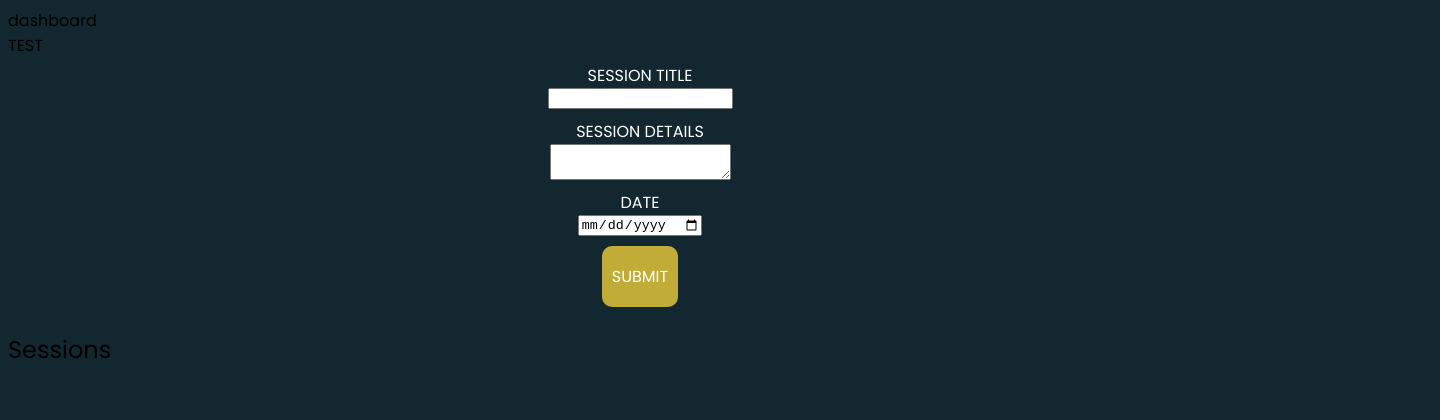
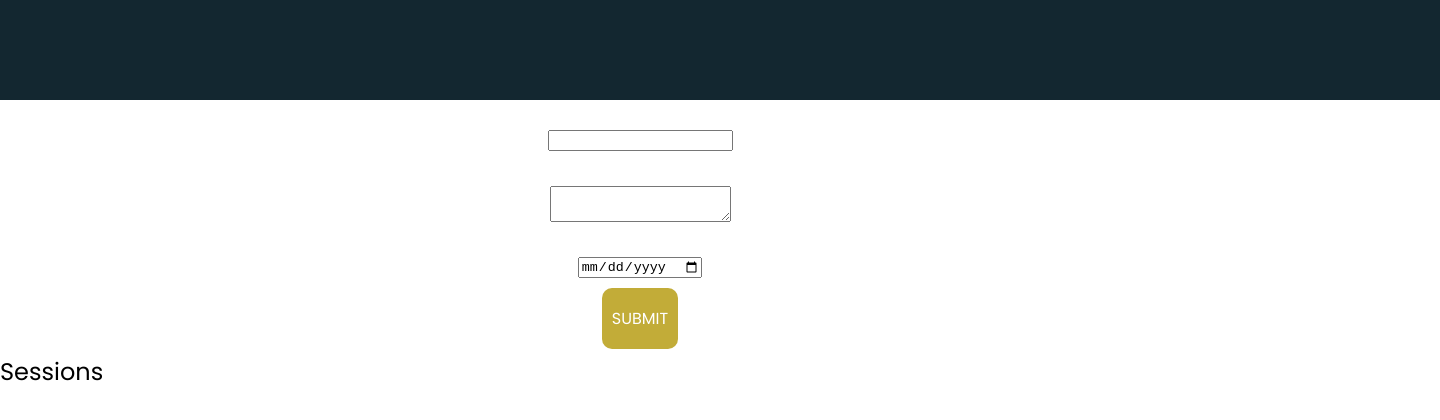
Before and after one commit to alliebourden/fableforge, a React (Vite) app: page / in a window 1280 px wide. Shown: the top 420 px of the page, 1440 px wide, since content can reach past the window. Built offline with nearby package versions, Linux system fonts and the light colour scheme.

Commit message:
begin styling top-bar

```diff
--- a/src/index.css
+++ b/src/index.css
@@ -1,12 +1,15 @@
 :root {
-  font-family: 'Poppins', sans-serif;
-
-  background-color: #132730;
-
+  font-family: "Poppins", sans-serif;
   font-synthesis: none;
   text-rendering: optimizeLegibility;
   -webkit-font-smoothing: antialiased;
   -moz-osx-font-smoothing: grayscale;
+}
+
+.top-bar {
+  width: 1440px;
+  height: 100px;
+  background-color: #132730;
 }
 
 button {
@@ -34,7 +37,7 @@ button {
   width: fit-content;
 }
 
-.session-form{
+.session-form {
   max-width: 600px;
   margin: 0 auto;
   display: flex;
@@ -51,3 +54,7 @@ button {
   padding-top: 5px;
   padding-bottom: 5px;
 }
+
+* {
+  margin: 0;
+}
--- a/src/pages/Dashboard.jsx
+++ b/src/pages/Dashboard.jsx
@@ -1,9 +1,7 @@
 export default function Dashboard() {
   return (
     <div>
-      <header>
-        <span>dashboard</span>
-      </header>
+      <header></header>
     </div>
   );
 }
--- a/src/pages/Layout.jsx
+++ b/src/pages/Layout.jsx
@@ -8,9 +8,7 @@ export default function Layout() {
   return (
     <div>
       <RouterProvider router={router} />
-      <header>
-        <span>TEST</span>
-      </header>
+      <div className="top-bar"></div>
     </div>
   );
 }
```
